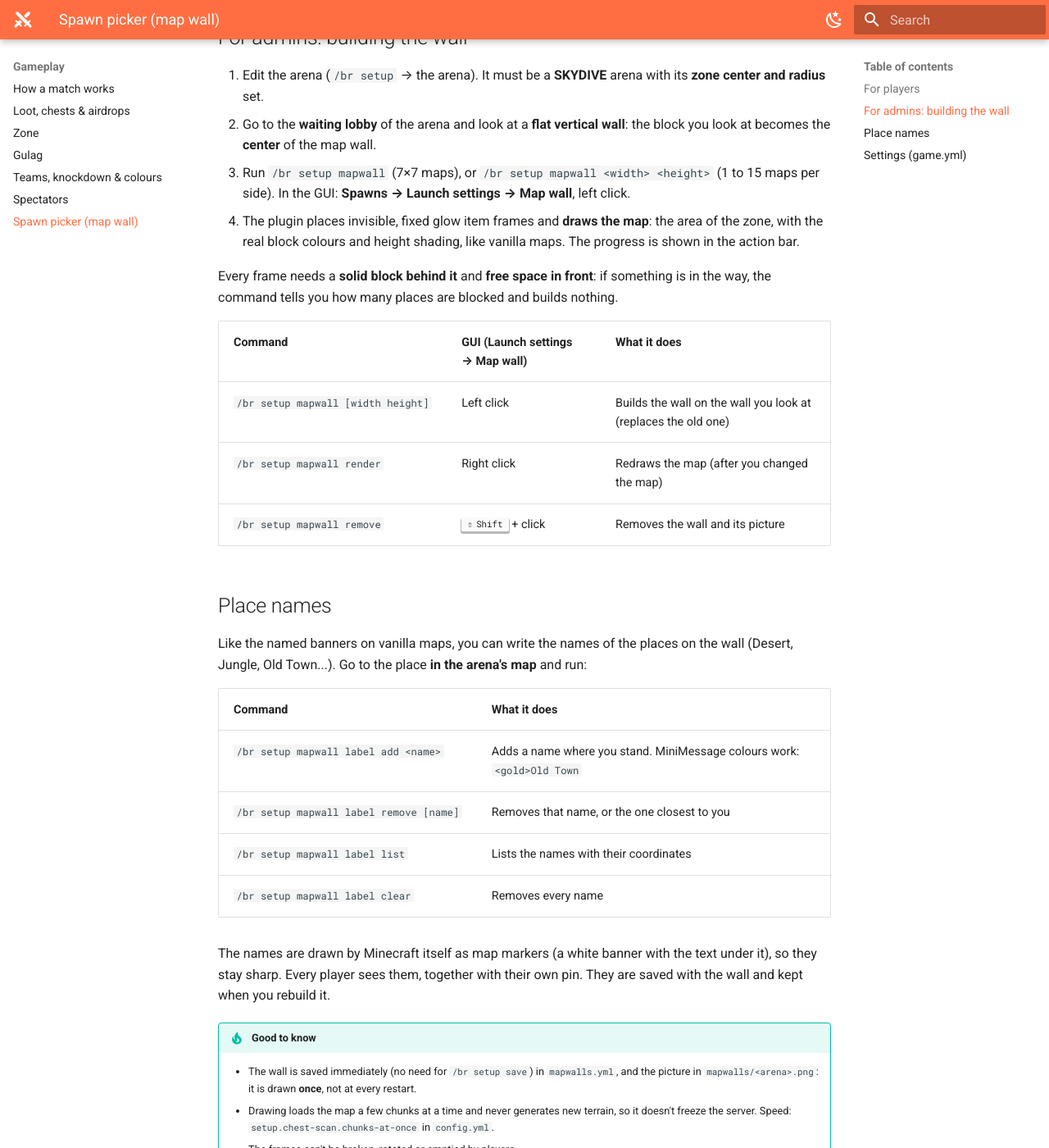
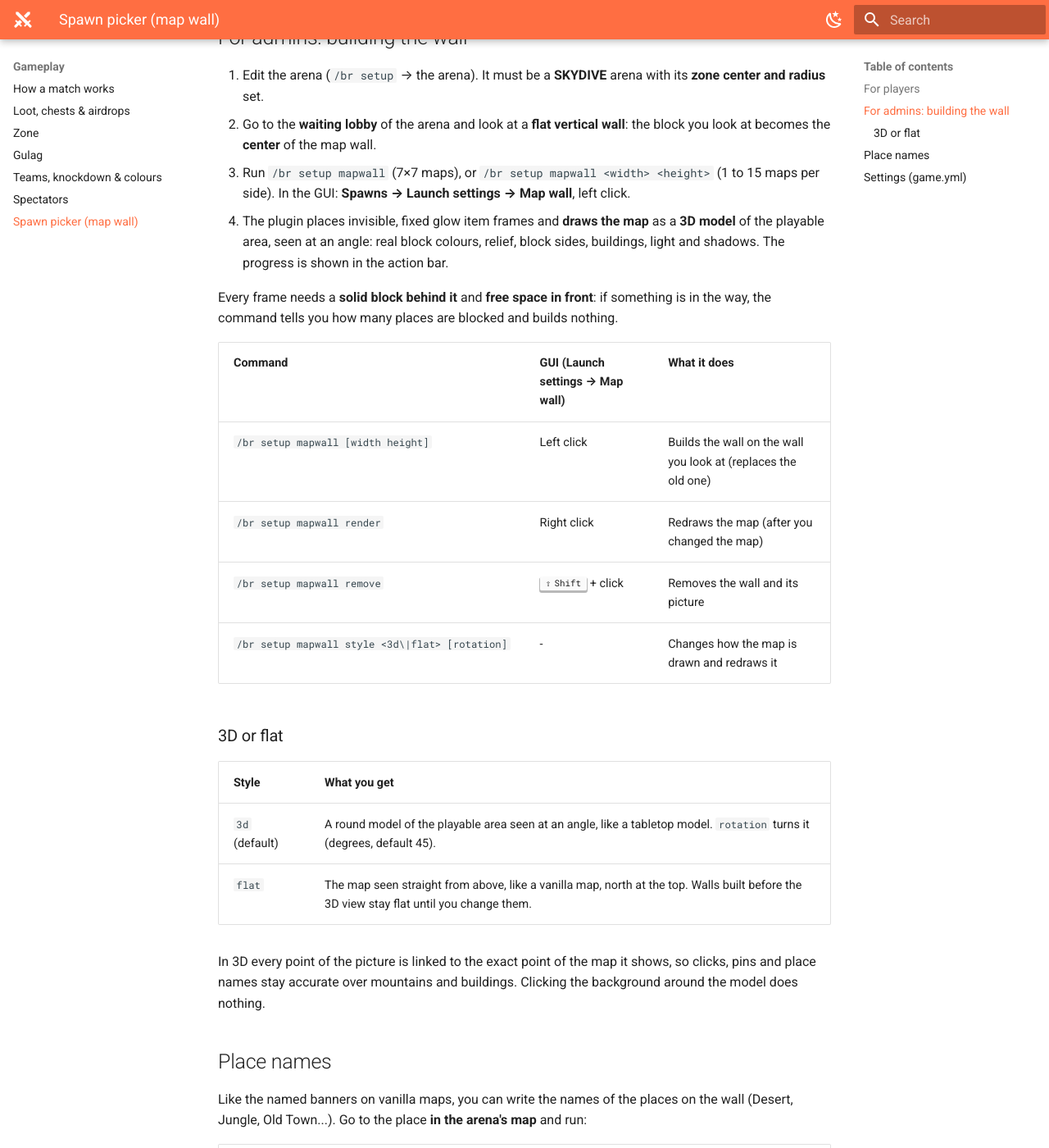
Before and after one commit to Giuseppe-Marco/mrtbattleroyale-wiki, an MkDocs documentation site: the page built from docs/gameplay/map-wall.md, in a window 1280 px wide and 1400 px high, scrolled down 808 px. Shown: the whole window at 82% size. Built offline with MkDocs 1.6.1 and Material for MkDocs 9.7.7, drawn with Linux system fonts in a browser that asks for light colours.

Commit message:
3D map wall
Co-Authored-By: Claude Opus 5.5 <noreply@anthropic.com>

```diff
--- a/docs/gameplay/map-wall.md
+++ b/docs/gameplay/map-wall.md
@@ -20,7 +20,7 @@ In **SKYDIVE** arenas you can build a **wall of maps** in the waiting lobby that
 1. Edit the arena (`/br setup` → the arena). It must be a **SKYDIVE** arena with its **zone center and radius** set.
 2. Go to the **waiting lobby** of the arena and look at a **flat vertical wall**: the block you look at becomes the **center** of the map wall.
 3. Run `/br setup mapwall` (7×7 maps), or `/br setup mapwall <width> <height>` (1 to 15 maps per side). In the GUI: **Spawns → Launch settings → Map wall**, left click.
-4. The plugin places invisible, fixed glow item frames and **draws the map**: the area of the zone, with the real block colours and height shading, like vanilla maps. The progress is shown in the action bar.
+4. The plugin places invisible, fixed glow item frames and **draws the map** as a **3D model** of the playable area, seen at an angle: real block colours, relief, block sides, buildings, light and shadows. The progress is shown in the action bar.
 
 Every frame needs a **solid block behind it** and **free space in front**: if something is in the way, the command tells you how many places are blocked and builds nothing.
 
@@ -29,6 +29,16 @@ Every frame needs a **solid block behind it** and **free space in front**: if so
 | `/br setup mapwall [width height]` | Left click | Builds the wall on the wall you look at (replaces the old one) |
 | `/br setup mapwall render` | Right click | Redraws the map (after you changed the map) |
 | `/br setup mapwall remove` | ++shift++ + click | Removes the wall and its picture |
+| `/br setup mapwall style <3d\|flat> [rotation]` | - | Changes how the map is drawn and redraws it |
+
+### 3D or flat
+
+| Style | What you get |
+|---|---|
+| `3d` (default) | A round model of the playable area seen at an angle, like a tabletop model. `rotation` turns it (degrees, default 45). |
+| `flat` | The map seen straight from above, like a vanilla map, north at the top. Walls built before the 3D view stay flat until you change them. |
+
+In 3D every point of the picture is linked to the exact point of the map it shows, so clicks, pins and place names stay accurate over mountains and buildings. Clicking the background around the model does nothing.
 
 ## Place names
 
```
Also changed, not shown: docs/changelog.md (+2 -1 lines), docs/reference/commands.md (+1 -0 lines).
